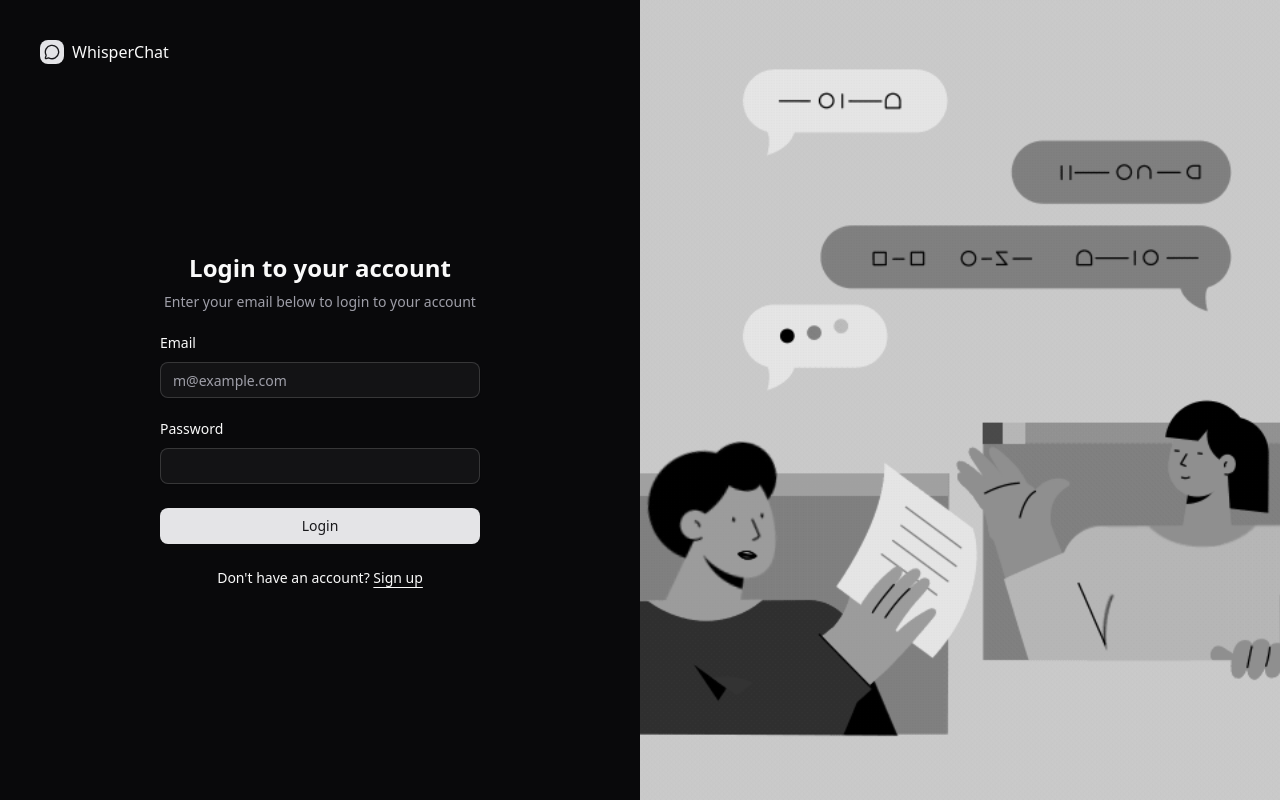
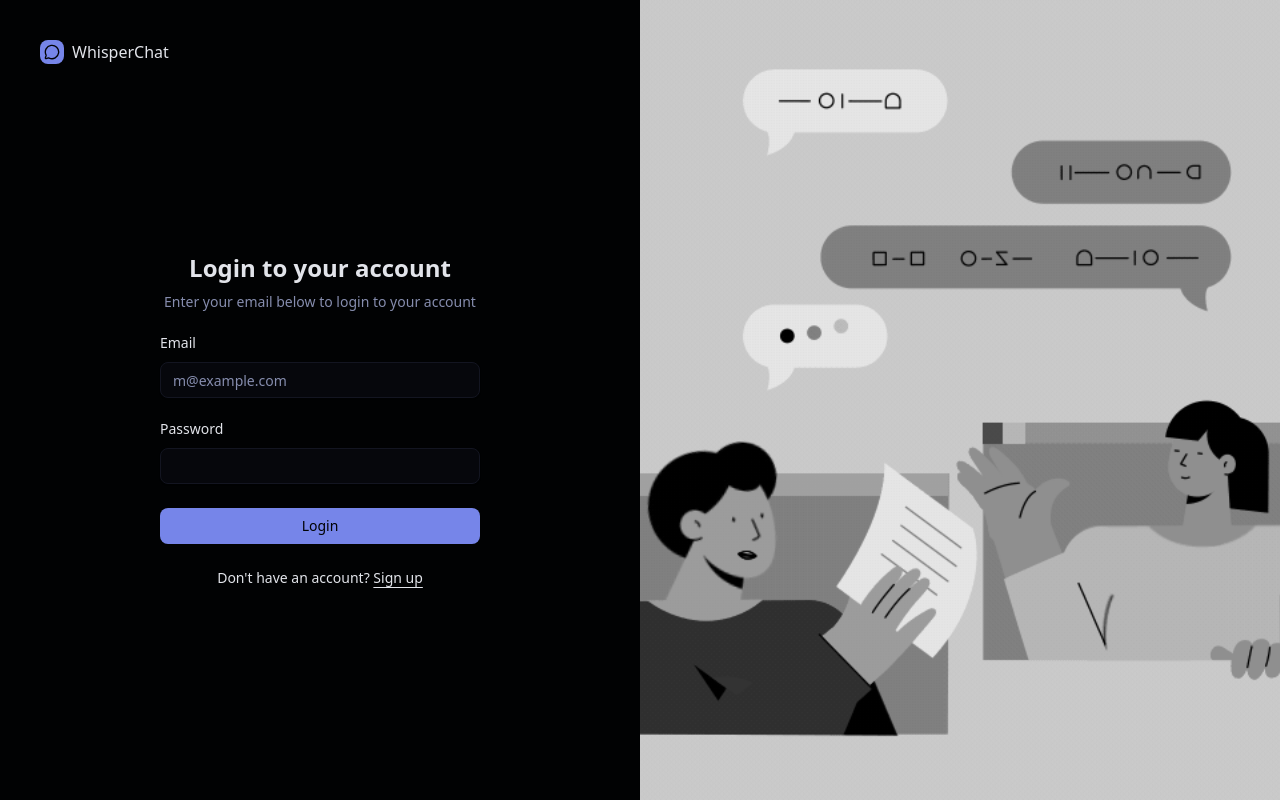
Before and after one commit to nethangabrielb/messaging-app-frontend, a React (Vite) app: page / in a window 1280 px wide. Built offline with nearby package versions, Linux system fonts and the light colour scheme; no server answers.

Commit message:
style: change global color palette

```diff
--- a/src/index.css
+++ b/src/index.css
@@ -57,71 +57,71 @@ button {
 
 :root {
   --radius: 0.625rem;
-  --background: oklch(1 0 0);
-  --foreground: oklch(0.141 0.005 285.823);
-  --card: oklch(1 0 0);
-  --card-foreground: oklch(0.141 0.005 285.823);
-  --popover: oklch(1 0 0);
-  --popover-foreground: oklch(0.141 0.005 285.823);
-  --primary: oklch(0.21 0.006 285.885);
-  --primary-foreground: oklch(0.985 0 0);
-  --secondary: oklch(0.967 0.001 286.375);
-  --secondary-foreground: oklch(0.21 0.006 285.885);
-  --muted: oklch(0.967 0.001 286.375);
-  --muted-foreground: oklch(0.552 0.016 285.938);
-  --accent: oklch(0.967 0.001 286.375);
-  --accent-foreground: oklch(0.21 0.006 285.885);
-  --destructive: oklch(0.577 0.245 27.325);
-  --border: oklch(0.92 0.004 286.32);
-  --input: oklch(0.92 0.004 286.32);
-  --ring: oklch(0.705 0.015 286.067);
-  --chart-1: oklch(0.646 0.222 41.116);
-  --chart-2: oklch(0.6 0.118 184.704);
-  --chart-3: oklch(0.398 0.07 227.392);
-  --chart-4: oklch(0.828 0.189 84.429);
-  --chart-5: oklch(0.769 0.188 70.08);
-  --sidebar: oklch(0.985 0 0);
-  --sidebar-foreground: oklch(0.141 0.005 285.823);
-  --sidebar-primary: oklch(0.21 0.006 285.885);
-  --sidebar-primary-foreground: oklch(0.985 0 0);
-  --sidebar-accent: oklch(0.967 0.001 286.375);
-  --sidebar-accent-foreground: oklch(0.21 0.006 285.885);
-  --sidebar-border: oklch(0.92 0.004 286.32);
-  --sidebar-ring: oklch(0.705 0.015 286.067);
+  --background: oklch(0.98 0.005 270);
+  --foreground: oklch(0.18 0.02 270);
+  --card: oklch(0.99 0.003 270);
+  --card-foreground: oklch(0.18 0.02 270);
+  --popover: oklch(0.99 0.003 270);
+  --popover-foreground: oklch(0.18 0.02 270);
+  --primary: oklch(0.45 0.15 275);
+  --primary-foreground: oklch(0.98 0.005 270);
+  --secondary: oklch(0.94 0.01 275);
+  --secondary-foreground: oklch(0.22 0.03 270);
+  --muted: oklch(0.96 0.008 272);
+  --muted-foreground: oklch(0.5 0.05 275);
+  --accent: oklch(0.9 0.02 275);
+  --accent-foreground: oklch(0.25 0.04 270);
+  --destructive: oklch(0.55 0.18 15);
+  --border: oklch(0.88 0.015 275);
+  --input: oklch(0.95 0.01 275);
+  --ring: oklch(0.5 0.12 275);
+  --chart-1: oklch(0.6 0.12 275);
+  --chart-2: oklch(0.65 0.1 260);
+  --chart-3: oklch(0.55 0.15 285);
+  --chart-4: oklch(0.7 0.08 270);
+  --chart-5: oklch(0.58 0.14 280);
+  --sidebar: oklch(0.97 0.008 272);
+  --sidebar-foreground: oklch(0.2 0.02 270);
+  --sidebar-primary: oklch(0.45 0.15 275);
+  --sidebar-primary-foreground: oklch(0.98 0.005 270);
+  --sidebar-accent: oklch(0.92 0.015 275);
+  --sidebar-accent-foreground: oklch(0.22 0.03 270);
+  --sidebar-border: oklch(0.86 0.02 275);
+  --sidebar-ring: oklch(0.5 0.12 275);
 }
 
 .dark {
-  --background: oklch(0.141 0.005 285.823);
-  --foreground: oklch(0.985 0 0);
-  --card: oklch(0.21 0.006 285.885);
-  --card-foreground: oklch(0.985 0 0);
-  --popover: oklch(0.21 0.006 285.885);
-  --popover-foreground: oklch(0.985 0 0);
-  --primary: oklch(0.92 0.004 286.32);
-  --primary-foreground: oklch(0.21 0.006 285.885);
-  --secondary: oklch(0.274 0.006 286.033);
-  --secondary-foreground: oklch(0.985 0 0);
-  --muted: oklch(0.274 0.006 286.033);
-  --muted-foreground: oklch(0.705 0.015 286.067);
-  --accent: oklch(0.274 0.006 286.033);
-  --accent-foreground: oklch(0.985 0 0);
-  --destructive: oklch(0.704 0.191 22.216);
-  --border: oklch(1 0 0 / 10%);
-  --input: oklch(1 0 0 / 15%);
-  --ring: oklch(0.552 0.016 285.938);
-  --chart-1: oklch(0.488 0.243 264.376);
-  --chart-2: oklch(0.696 0.17 162.48);
-  --chart-3: oklch(0.769 0.188 70.08);
-  --chart-4: oklch(0.627 0.265 303.9);
-  --chart-5: oklch(0.645 0.246 16.439);
-  --sidebar: oklch(0.21 0.006 285.885);
-  --sidebar-foreground: oklch(0.985 0 0);
-  --sidebar-primary: oklch(0.488 0.243 264.376);
-  --sidebar-primary-foreground: oklch(0.985 0 0);
-  --sidebar-accent: oklch(0.274 0.006 286.033);
-  --sidebar-accent-foreground: oklch(0.985 0 0);
-  --sidebar-border: oklch(1 0 0 / 10%);
-  --sidebar-ring: oklch(0.552 0.016 285.938);
+  --background: oklch(0.08 0.01 270);
+  --foreground: oklch(0.92 0.008 270);
+  --card: oklch(0.16 0.02 270);
+  --card-foreground: oklch(0.92 0.008 270);
+  --popover: oklch(0.12 0.015 270);
+  --popover-foreground: oklch(0.92 0.008 270);
+  --primary: oklch(0.65 0.15 275);
+  --primary-foreground: oklch(0.08 0.01 270);
+  --secondary: oklch(0.18 0.02 275);
+  --secondary-foreground: oklch(0.88 0.01 270);
+  --muted: oklch(0.15 0.018 272);
+  --muted-foreground: oklch(0.65 0.05 275);
+  --accent: oklch(0.22 0.04 275);
+  --accent-foreground: oklch(0.88 0.01 270);
+  --destructive: oklch(0.6 0.16 15);
+  --border: oklch(0.25 0.03 275);
+  --input: oklch(0.2 0.025 275);
+  --ring: oklch(0.55 0.12 275);
+  --chart-1: oklch(0.55 0.12 275);
+  --chart-2: oklch(0.6 0.1 260);
+  --chart-3: oklch(0.5 0.15 285);
+  --chart-4: oklch(0.65 0.08 270);
+  --chart-5: oklch(0.52 0.14 280);
+  --sidebar: oklch(0.1 0.012 270);
+  --sidebar-foreground: oklch(0.9 0.01 270);
+  --sidebar-primary: oklch(0.62 0.15 275);
+  --sidebar-primary-foreground: oklch(0.08 0.01 270);
+  --sidebar-accent: oklch(0.2 0.03 275);
+  --sidebar-accent-foreground: oklch(0.88 0.01 270);
+  --sidebar-border: oklch(0.22 0.035 275);
+  --sidebar-ring: oklch(0.55 0.12 275);
 }
 
 @layer base {
```
